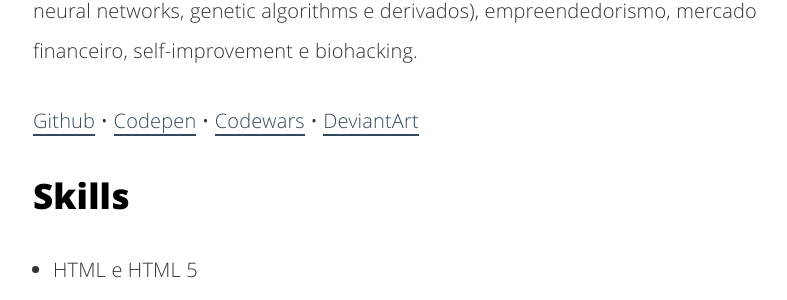
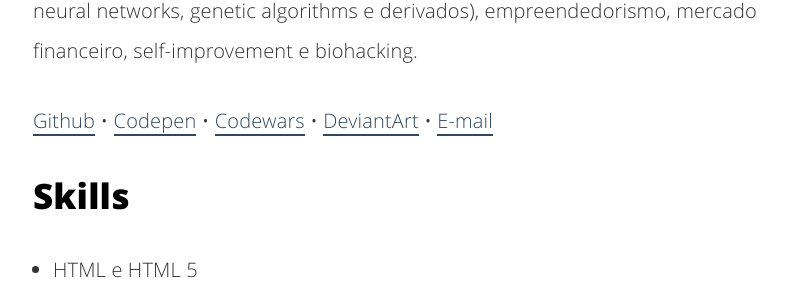
Before and after one commit to cauequeiroz/cauequeiroz.github.io, a Jekyll site: the page built from about.html, in a window 1280 px wide and 900 px high, scrolled down 1635 px. Shown: the part 153-453 px from the top of the window, without its empty margins (227-1014 px from the left). Built offline with Jekyll 4.4.1, drawn with Linux system fonts in a browser that asks for light colours.

Commit message:
Update about page

```diff
--- a/about.html
+++ b/about.html
@@ -15,7 +15,7 @@
 
 <p>Outros tópicos de meu interesse são: inteligencia artificial (machine learning, neural networks, genetic algorithms e derivados), empreendedorismo, mercado financeiro, self-improvement e biohacking.</p>
 
-<p><a href="https://github.com/cauequeiroz">Github</a> • <a href="http://codepen.io/cauequeiroz/">Codepen</a> • <a href="https://www.codewars.com/users/cauequeiroz">Codewars</a> • <a href="http://cauequeiroz.deviantart.com/gallery/">DeviantArt</a>
+<p><a href="https://github.com/cauequeiroz">Github</a> • <a href="http://codepen.io/cauequeiroz/">Codepen</a> • <a href="https://www.codewars.com/users/cauequeiroz">Codewars</a> • <a href="http://cauequeiroz.deviantart.com/gallery/">DeviantArt</a> • <a href="mailto:cauenqueiroz@gmail.com">E-mail</a>
 
 <h2>Skills</h2>
 
```
